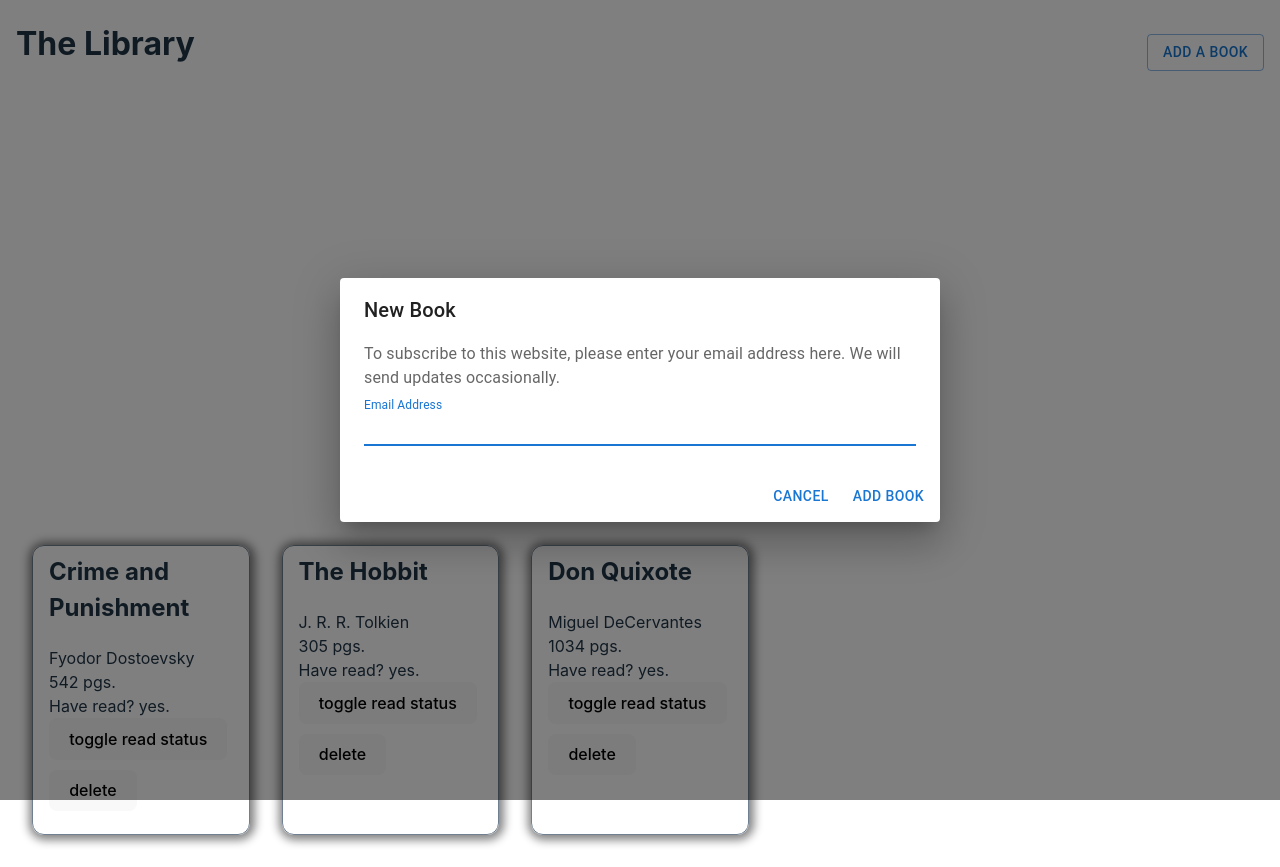
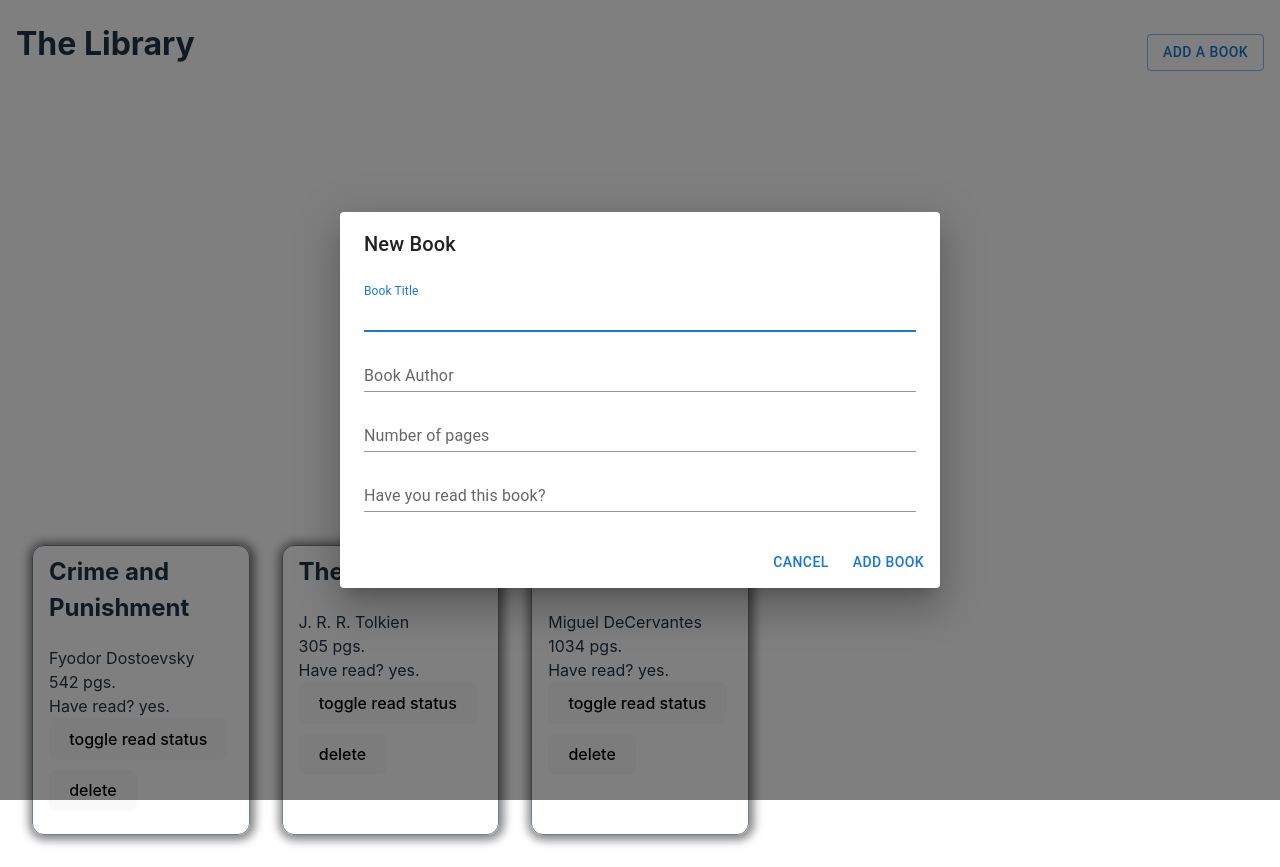
Before and after one commit to SalamanderCtesiphon/library-project, a React (Vite) app: page / in a window 1280 px wide. Both pictures are taken after a click on the button "ADD A BOOK". Built offline with nearby package versions, Linux system fonts and the light colour scheme.

Commit message:
set up the basic book form inside of the modal

```diff
--- a/src/components/FormDialog.jsx
+++ b/src/components/FormDialog.jsx
@@ -4,7 +4,6 @@ import TextField from '@mui/material/TextField'
 import Dialog from '@mui/material/Dialog'
 import DialogActions from '@mui/material/DialogActions'
 import DialogContent from '@mui/material/DialogContent'
-import DialogContentText from '@mui/material/DialogContentText'
 import DialogTitle from '@mui/material/DialogTitle'
 
 export default function FormDialog() {
@@ -26,16 +25,36 @@ export default function FormDialog() {
       <Dialog open={open} onClose={handleClose}>
         <DialogTitle>New Book</DialogTitle>
         <DialogContent>
-          <DialogContentText>
-            To subscribe to this website, please enter your email address here.
-            We will send updates occasionally.
-          </DialogContentText>
           <TextField
             autoFocus
             margin="dense"
-            id="name"
-            label="Email Address"
-            type="email"
+            id="title"
+            label="Book Title"
+            type="text"
+            fullWidth
+            variant="standard"
+          />
+          <TextField
+            margin="dense"
+            id="author"
+            label="Book Author"
+            type="text"
+            fullWidth
+            variant="standard"
+          />
+          <TextField
+            margin="dense"
+            id="pages"
+            label="Number of pages"
+            type="text"
+            fullWidth
+            variant="standard"
+          />
+          <TextField
+            margin="dense"
+            id="have_read"
+            label="Have you read this book?"
+            type="text"
             fullWidth
             variant="standard"
           />
```
